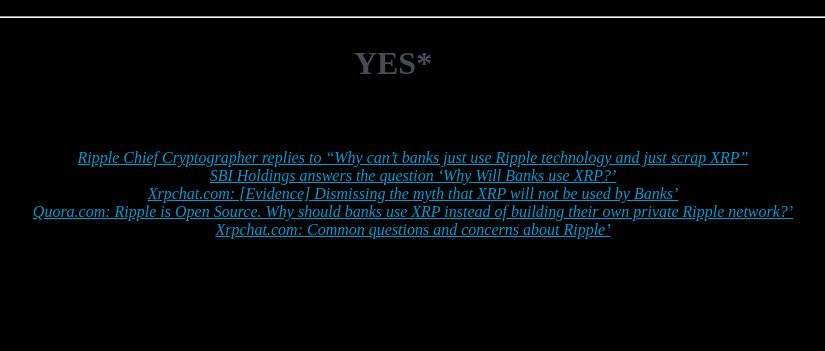
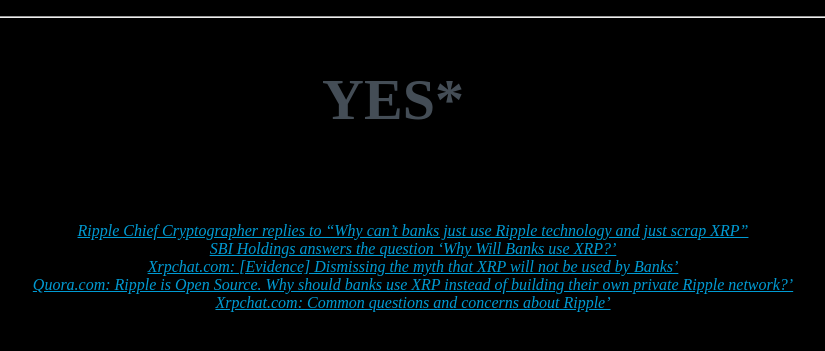
Before and after one commit to xrpBlu/willbanksusexrp.com, a Jekyll site: the page built from README.md, in a window 1280 px wide. Shown: the top 351 px of the page, without its empty margins (247-1072 px from the left). Built offline with Jekyll 4.4.1, drawn with Linux system fonts in a browser that asks for light colours; nearby versions of some CDN libraries; our own code applies the rules of GitHub Pages for plain Markdown files; the repository's description, which GitHub fills in, is left out.

Commit message:
Update style.css

```diff
--- a/assets/css/style.css
+++ b/assets/css/style.css
@@ -11,7 +11,7 @@ body {
 h1 {
 	color: #444D56;
 	font-weight: bold;
-	font-size: 32px;
+	font-size: 58px;
 }
 
 
```
